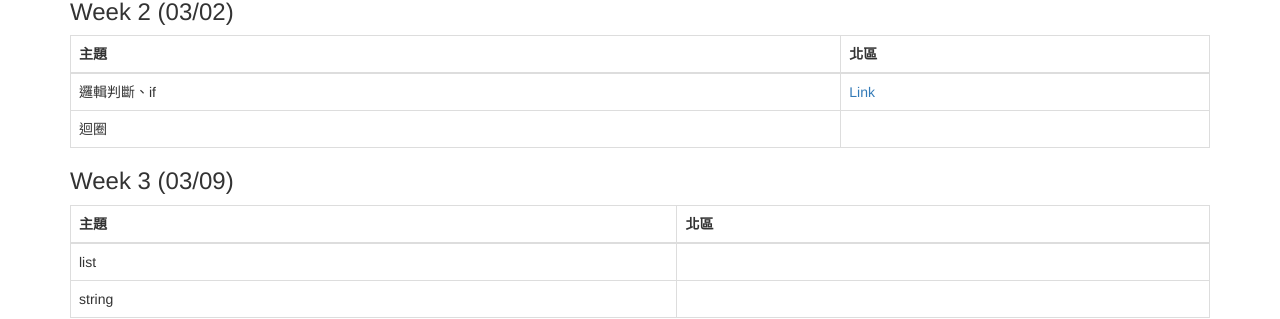
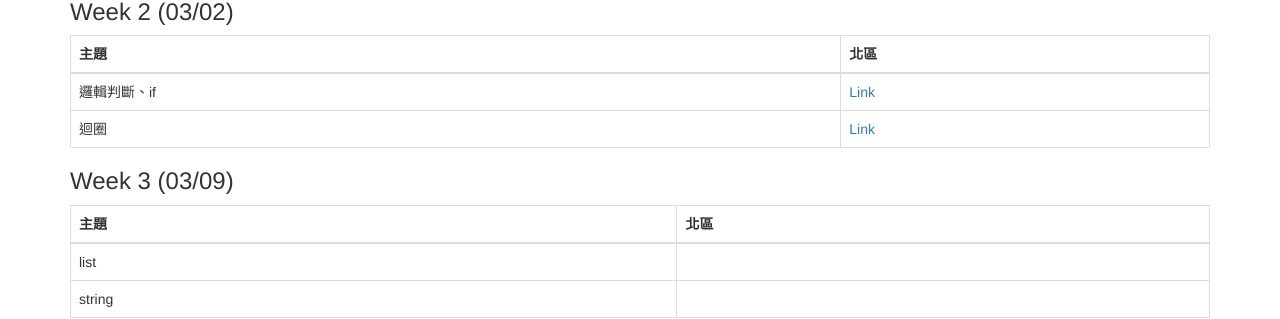
Before and after one commit to tw-csie-sprout/py2025, a Jekyll site: the page built from slides.md, in a window 1280 px wide and 900 px high, scrolled down 340 px. Shown: the part 139-458 px from the top of the window. Built offline with Jekyll 4.4.1, drawn with Linux system fonts in a browser that asks for light colours.

Commit message:
Update slides.md

```diff
--- a/slides.md
+++ b/slides.md
@@ -23,7 +23,7 @@ title: "課程講義"
 | 主題 | 北區 |
 | --- | --- |
 | 邏輯判斷、if | [Link](https://drive.google.com/file/d/1mNNdONkA2ioawu186bZEmOHtTAprHYr-/view?usp=drive_link) |
-| 迴圈 |  |
+| 迴圈 | [Link](https://hackmd.io/@gary940610/python-loop) |
 
 ### Week 3 (03/09)
 
```
